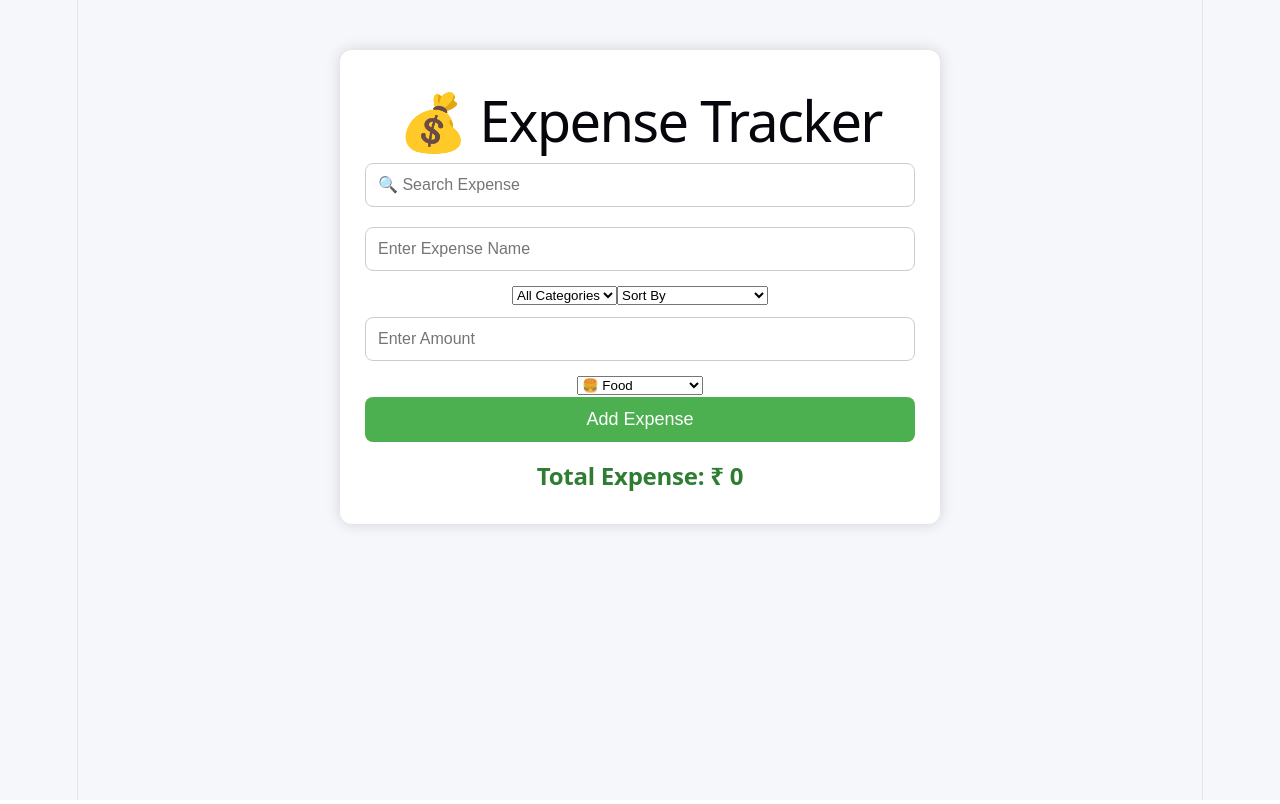
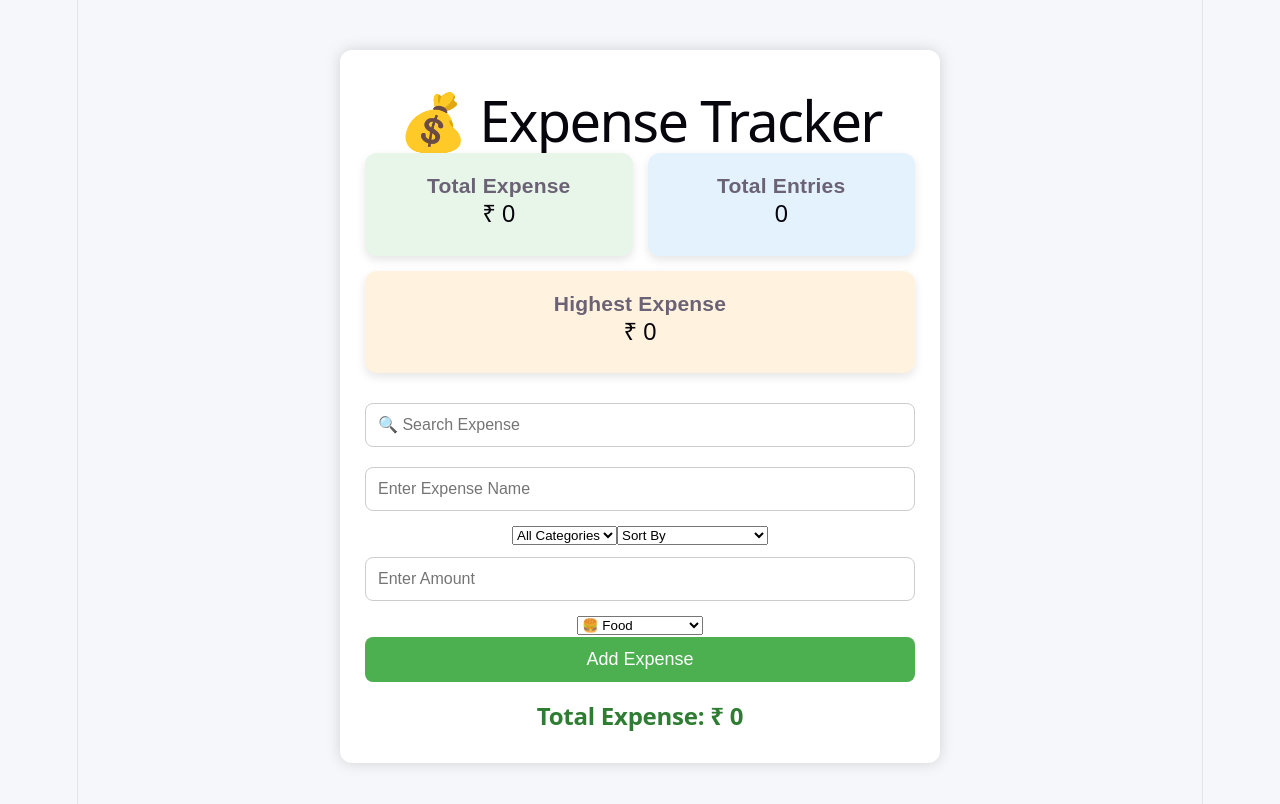
Before and after one commit to Harshadshinde06/expense-tracker, a React (Vite) app: page / in a window 1280 px wide. Shown: the top 804 px of the page. Built offline with nearby package versions, Linux system fonts and the light colour scheme.

Commit message:
Add dashboard summary cards

```diff
--- a/src/App.css
+++ b/src/App.css
@@ -61,3 +61,37 @@ button:hover{
     font-size: 24px;
     font-weight: bold;
 }
+
+
+.dashboard {
+  display: flex;
+  gap: 15px;
+  margin: 20px 0;
+  flex-wrap: wrap;
+}
+
+.card {
+  flex: 1;
+  min-width: 180px;
+  padding: 20px;
+  border-radius: 12px;
+  text-align: center;
+  box-shadow: 0 4px 10px rgba(0, 0, 0, 0.1);
+  transition: 0.3s;
+}
+
+.card:hover {
+  transform: translateY(-5px);
+}
+
+.green {
+  background: #E8F5E9;
+}
+
+.blue {
+  background: #E3F2FD;
+}
+
+.orange {
+  background: #FFF3E0;
+}
--- a/src/App.jsx
+++ b/src/App.jsx
@@ -47,6 +47,16 @@ const totalAmount = expenses.reduce((total, item) => {
   return total + Number(item.amount);
 }, 0);
 
+const totalEntries = expenses.length;
+
+const highestExpense =
+  expenses.length > 0
+    ? Math.max(...expenses.map((item) => Number(item.amount)))
+    : 0;
+
+
+
+
 useEffect(() => {
   localStorage.setItem("expenses", JSON.stringify(expenses));
 }, [expenses]);
@@ -57,6 +67,26 @@ useEffect(() => {
   return (
     <div className="container">
       <h1>💰 Expense Tracker</h1>
+     <div className="dashboard">
+
+ <div className="card green">
+    <h3>Total Expense</h3>
+    <h2>₹ {totalAmount}</h2>
+  </div>
+
+  <div className="card blue">
+
+    <h3>Total Entries</h3>
+    <h2>{totalEntries}</h2>
+  </div>
+
+ <div className="card orange">
+
+    <h3>Highest Expense</h3>
+    <h2>₹ {highestExpense}</h2>
+  </div>
+</div>
+
       <input
   type="text"
   placeholder="🔍 Search Expense"
```
